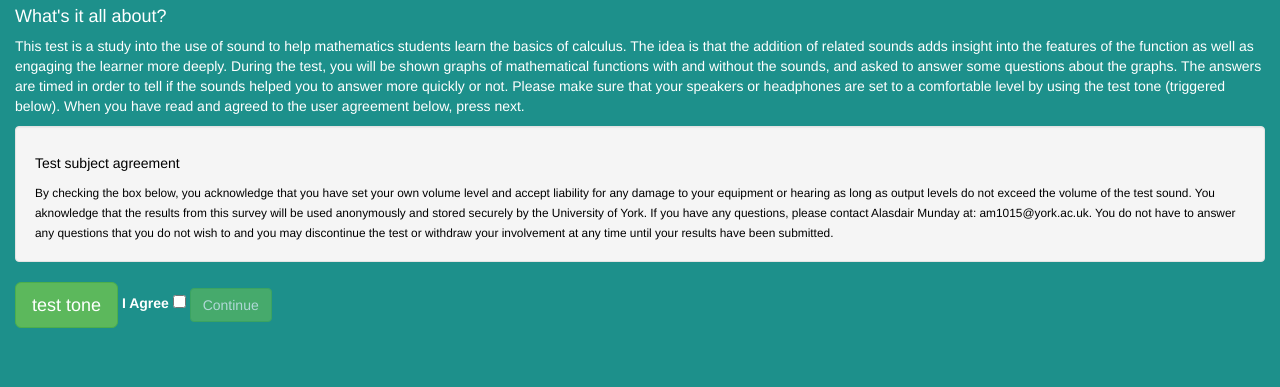
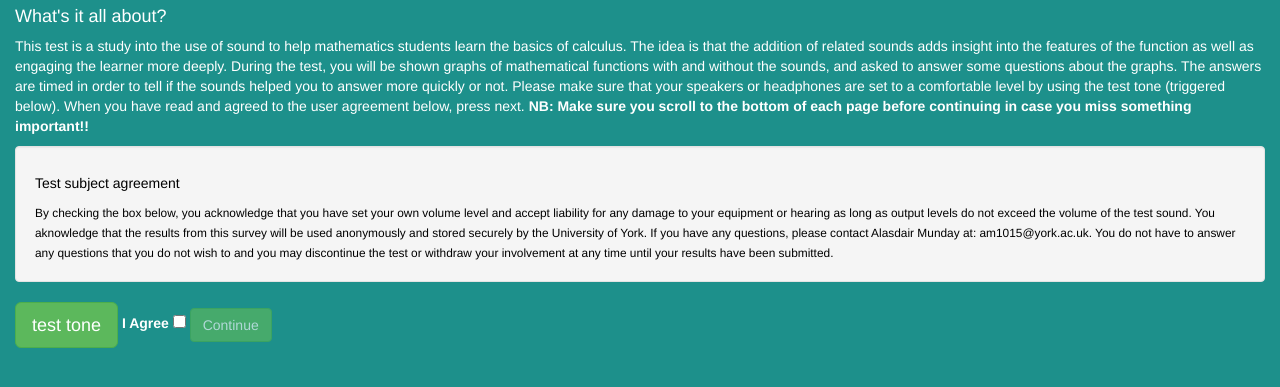
Before and after one commit to Alasdair-Munday/calculus-sonification-survey, a plain HTML site: page index.html in a window 1280 px wide. Shown: the part 63-450 px from the top of the page. Drawn offline with nearby package versions, Linux system fonts and the light colour scheme.

Commit message:
Scroll warning

```diff
--- a/templates/introduction.html
+++ b/templates/introduction.html
@@ -9,6 +9,8 @@
 
         Please make sure that your speakers or headphones are set to a comfortable level by using the test tone (triggered below).
         When you have read and agreed to the user agreement below, press next.
+
+        <b>NB: Make sure you scroll to the bottom of each page before continuing in case you miss something important!!</b>
     </p>
     <div class="well">
         <h5>Test subject agreement</h5>
```
